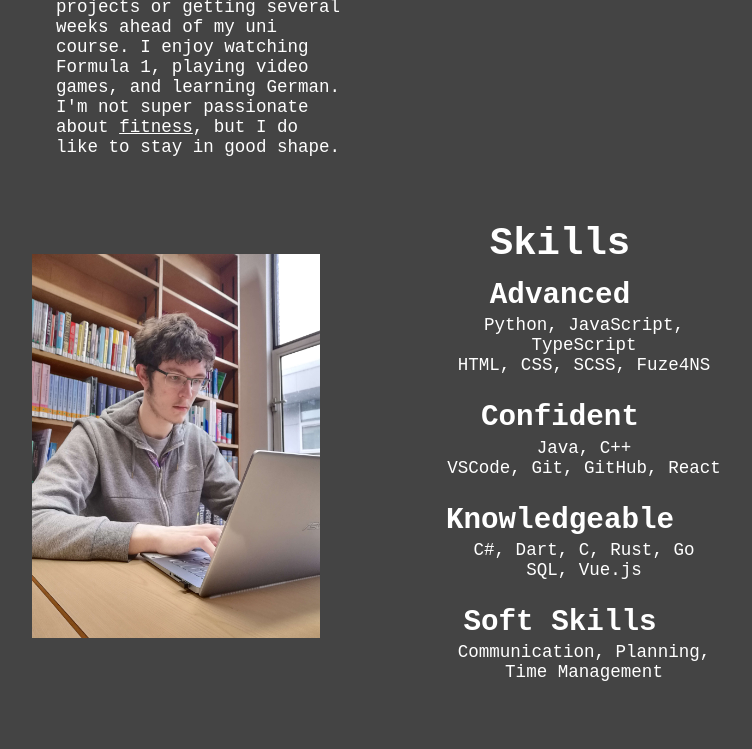
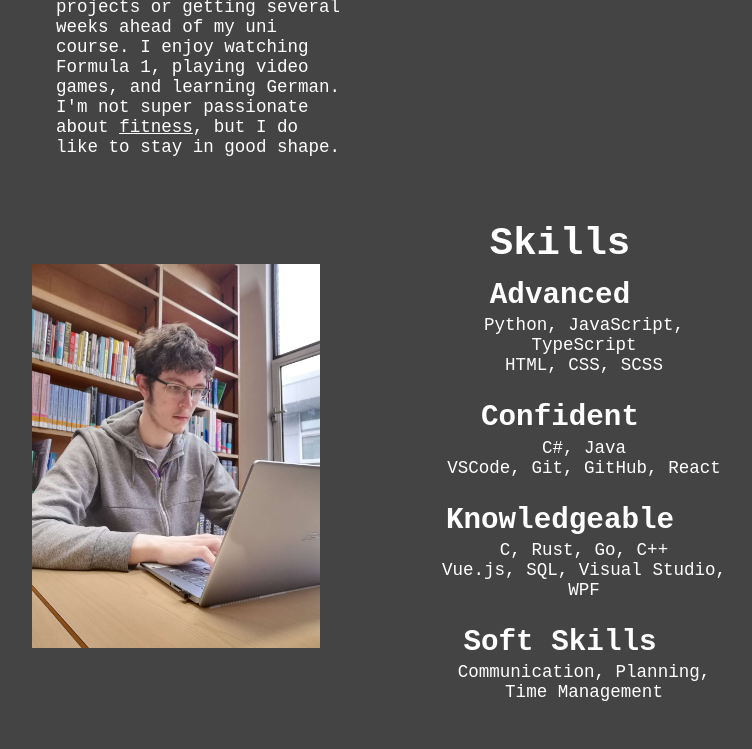
Before and after one commit to BenTaylor25/WebPortfolio2023, a React (Vite) app in the folder web-portfolio-2023/: page /WebPortfolio2023/about in a window 1280 px wide. Shown: the part 460-1209 px from the top of the page, without its empty margins (272-1024 px from the left). Built offline with nearby package versions, Linux system fonts and the light colour scheme.

Commit message:
updated About>Skills

```diff
--- a/web-portfolio-2023/src/components/pages/About/About.tsx
+++ b/web-portfolio-2023/src/components/pages/About/About.tsx
@@ -39,13 +39,13 @@ export default function About() {
                     <section>
                         <h2>Advanced</h2>
                         <p>Python, JavaScript, TypeScript</p>
-                        <p>HTML, CSS, SCSS, Fuze4NS</p>
+                        <p>HTML, CSS, SCSS</p>
                         <h2>Confident</h2>
-                        <p>Java, C++</p>
+                        <p>C#, Java</p>
                         <p>VSCode, Git, GitHub, React</p>
                         <h2>Knowledgeable</h2>
-                        <p>C#, Dart, C, Rust, Go</p>
-                        <p>SQL, Vue.js</p>
+                        <p>C, Rust, Go, C++</p>
+                        <p>Vue.js, SQL, Visual Studio, WPF</p>
                         <h2>Soft Skills</h2>
                         <p>Communication, Planning, Time Management</p>
                     </section>
```
